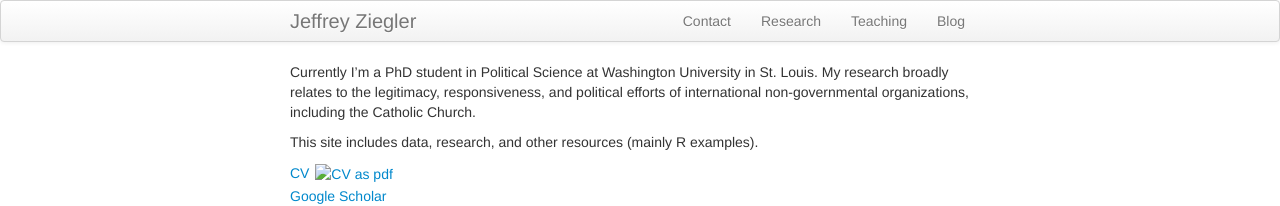
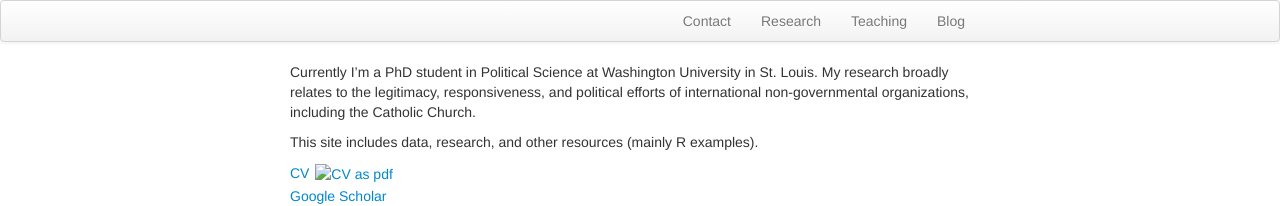
Before and after one commit to zieglerjef/zieglerjef.github.io, a Jekyll site: the page built from index.md, in a window 1280 px wide. Shown: the top 206 px of the page. Built offline with Jekyll 4.4.1, drawn with Linux system fonts in a browser that asks for light colours.

Commit message:
Update default.html

```diff
--- a/_includes/themes/twitter/default.html
+++ b/_includes/themes/twitter/default.html
@@ -33,7 +33,7 @@
     <div class="navbar">
       <div class="navbar-inner">
         <div class="container-narrow">
-          <a class="brand" href="{{ HOME_PATH }}">Jeffrey Ziegler</a>
+          <a class="brand" href="{{ HOME_PATH }}">{{Jeffrey Ziegler}}</a>
           <ul class="nav">
               <li><a href="{{ BASE_PATH }}/pages/about.html">Contact</a></li>
               <li><a href="{{ BASE_PATH }}/pages/pubs.html">Research</a></li>
```
